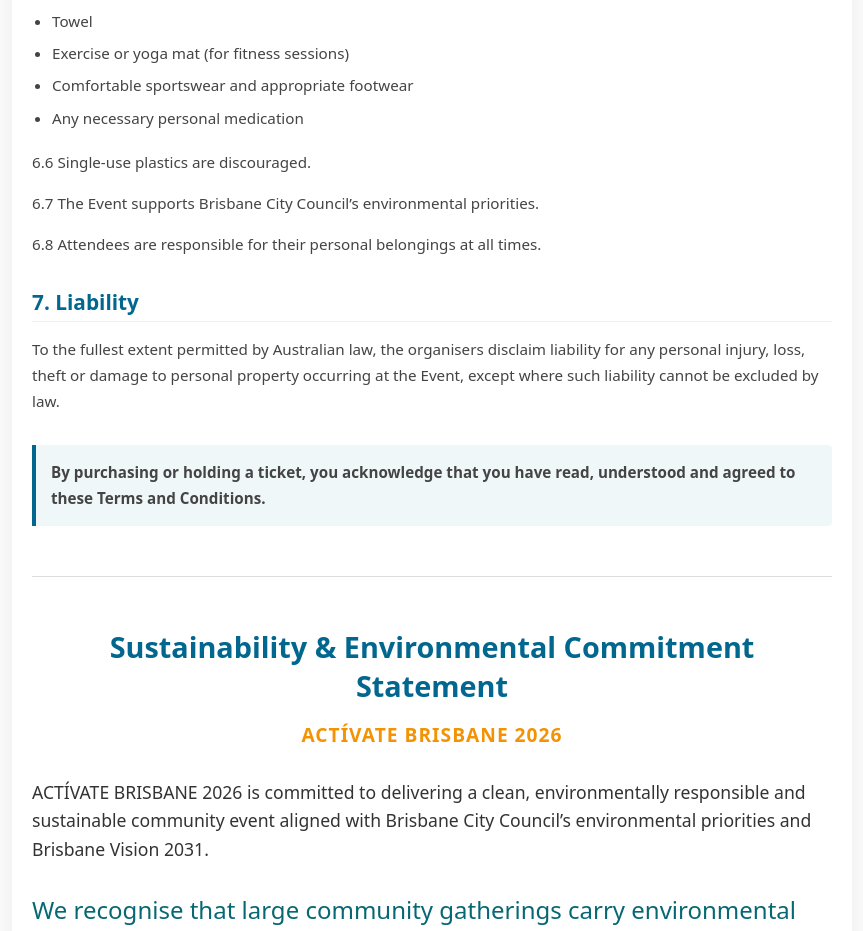
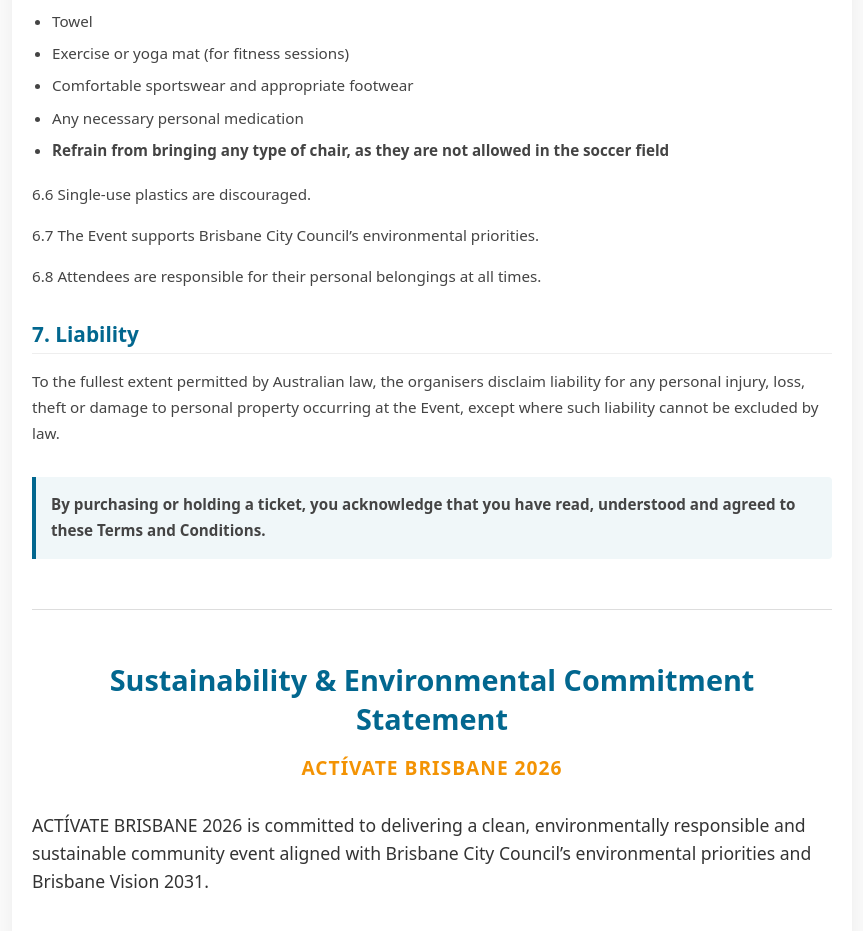
Before and after one commit to irenelalana/personal-website, a Next.js app: page /terms-and-conditions in a window 1280 px wide. Shown: the part 2420-3351 px from the top of the page, without its empty margins (208-1071 px from the left). Built offline with nearby package versions, Linux system fonts and the light colour scheme; no server answers.

Commit message:
update terms

```diff
--- a/src/app/terms-and-conditions/page.tsx
+++ b/src/app/terms-and-conditions/page.tsx
@@ -61,6 +61,7 @@ export default function TermsAndConditionsPage() {
               <li>Exercise or yoga mat (for fitness sessions)</li>
               <li>Comfortable sportswear and appropriate footwear</li>
               <li>Any necessary personal medication</li>
+              <li><strong>Refrain from bringing any type of chair, as they are not allowed in the soccer field</strong></li>
             </ul>
             <p>6.6 Single-use plastics are discouraged.</p>
             <p>6.7 The Event supports Brisbane City Council’s environmental priorities.</p>
```
